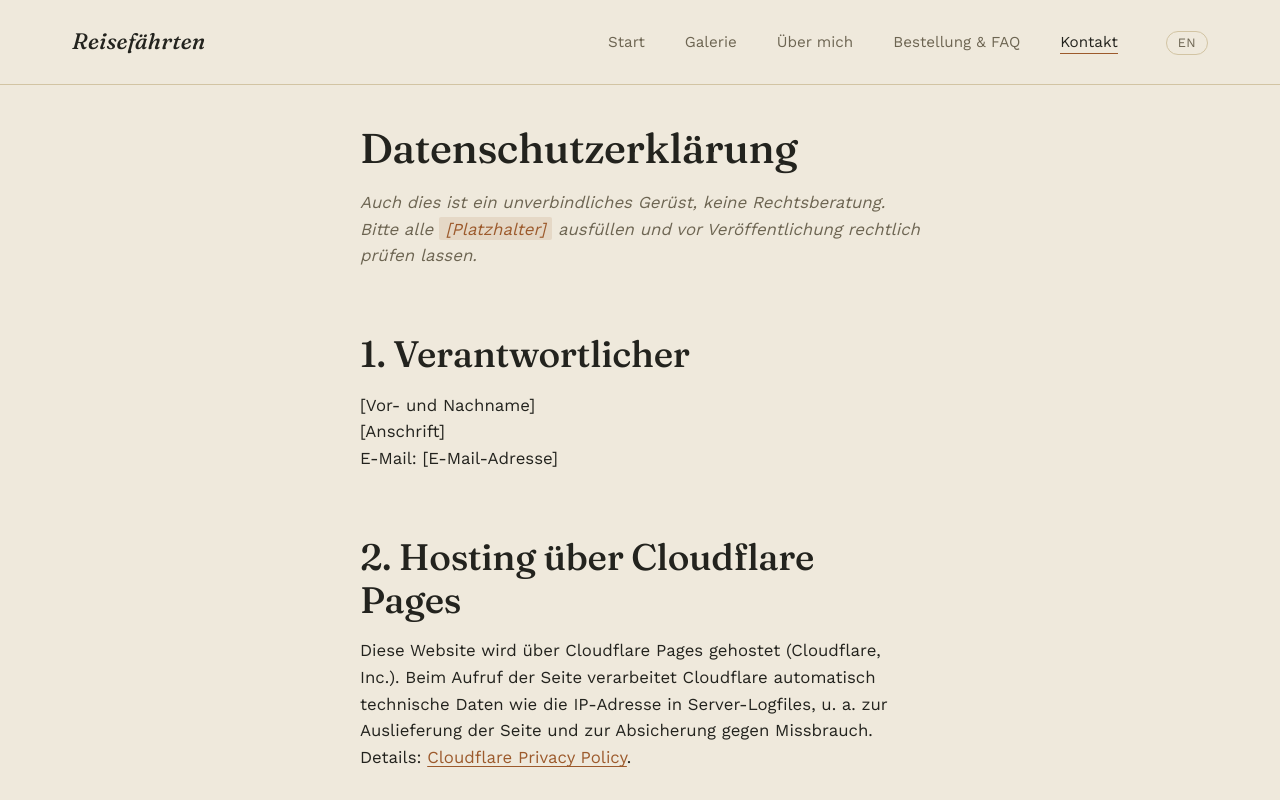
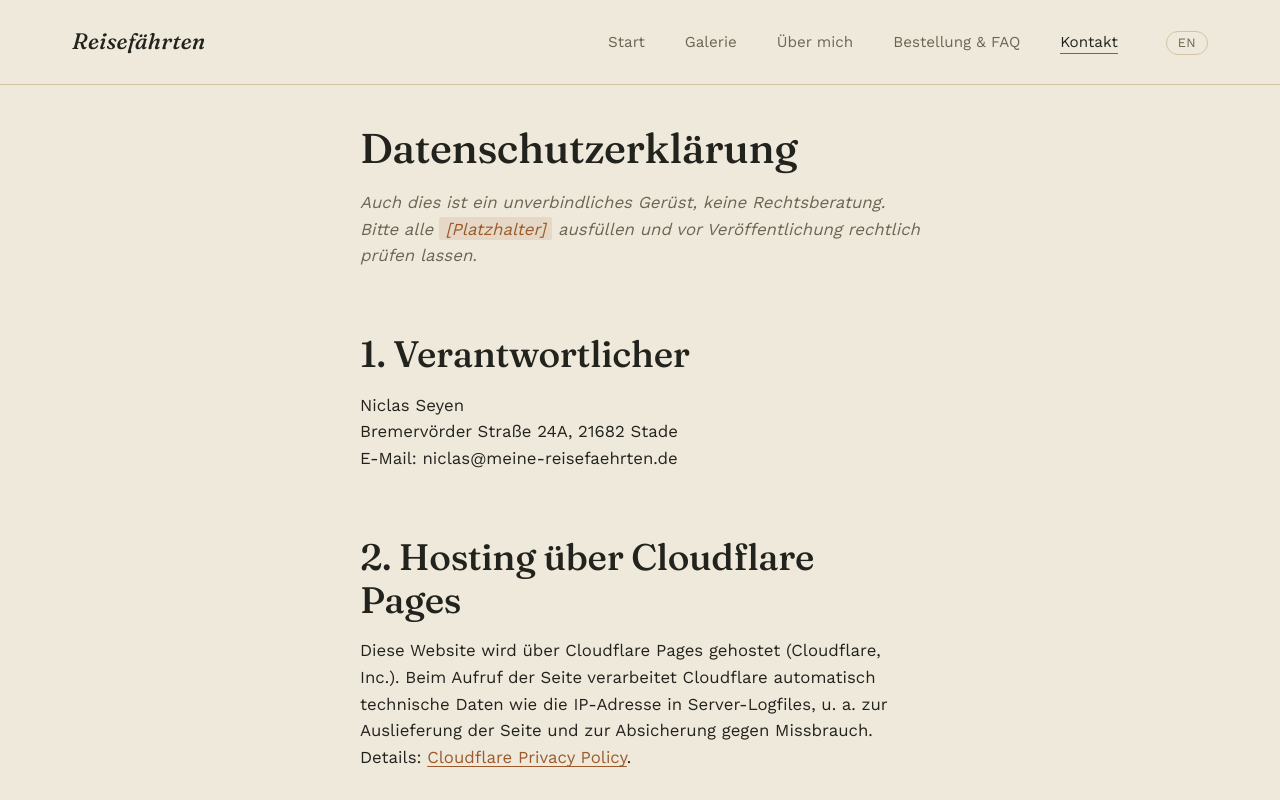
Before and after one commit to w5htr8pzvw-byte/reisefaehrten, an Eleventy site: page src/datenschutz.njk in a window 1280 px wide. Shown: the top 800 px of the page. Built offline with nearby package versions, Linux system fonts and the light colour scheme; Eleventy itself is replaced by a stand-in of ours; files that its build step writes are made by us from their sources.

Commit message:
Update Seiteninhalte (Deutsch) “datenschutz”

```diff
--- a/src/datenschutz.njk
+++ b/src/datenschutz.njk
@@ -1,13 +1,14 @@
 ---
+fullName: Niclas Seyen
+address: Bremervörder Straße 24A, 21682 Stade
+email: niclas@meine-reisefaehrten.de
 layout: layouts/base.njk
 lang: de
-title: Datenschutz — Reisefährten
 navActive: kontakt
 langSwitchUrl: /en/privacy/
-fullName: "[Vor- und Nachname]"
-address: "[Anschrift]"
-email: "[E-Mail-Adresse]"
+title: Datenschutz — Reisefährten
 ---
+
 <main>
   <section class="section--tight">
     <div class="container legal">
```
